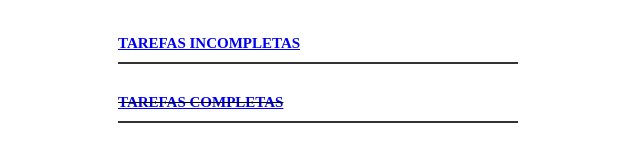
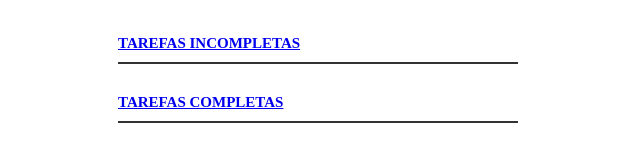
Before and after one commit to marcosteodoro/todo-list-react-desafio, a React (Vite) app: page / in a window 1280 px wide. Shown: the part 219-380 px from the top of the page, without its empty margins (322-962 px from the left). Built offline with nearby package versions, Linux system fonts and the light colour scheme.

Commit message:
minor fix

```diff
--- a/src/components/ListaTarefas.tsx
+++ b/src/components/ListaTarefas.tsx
@@ -21,14 +21,14 @@ export default function ListaTarefas(props: ListaTarefasProps) {
 
     return (
         <>
-            {props.divId === "completas"
-            ? <del><h3><Link to={props.linkTitulo}>{props.titulo}</Link></h3></del>
-            : <h3><Link to={props.linkTitulo}>{props.titulo}</Link></h3>}
+            <h3><Link to={props.linkTitulo}>{props.titulo}</Link></h3>
             <ul id={props.divId}>
                 {props.tarefas.map(tarefa => (
                     <li key={tarefa.id}>
                     <input type="checkbox" checked={tarefa.completa} onChange={() => handleTarefaCompleta(tarefa)}/>
-                    <label>{tarefa.tarefa}</label>
+                    {props.divId === "completas"
+                    ?<label><del>{tarefa.tarefa}</del></label>
+                    :<label>{tarefa.tarefa}</label>}
                     <button className="apagar" onClick={() => handleApagarTarefa(tarefa)}>Apagar</button>
                 </li>
                 ))}
```
